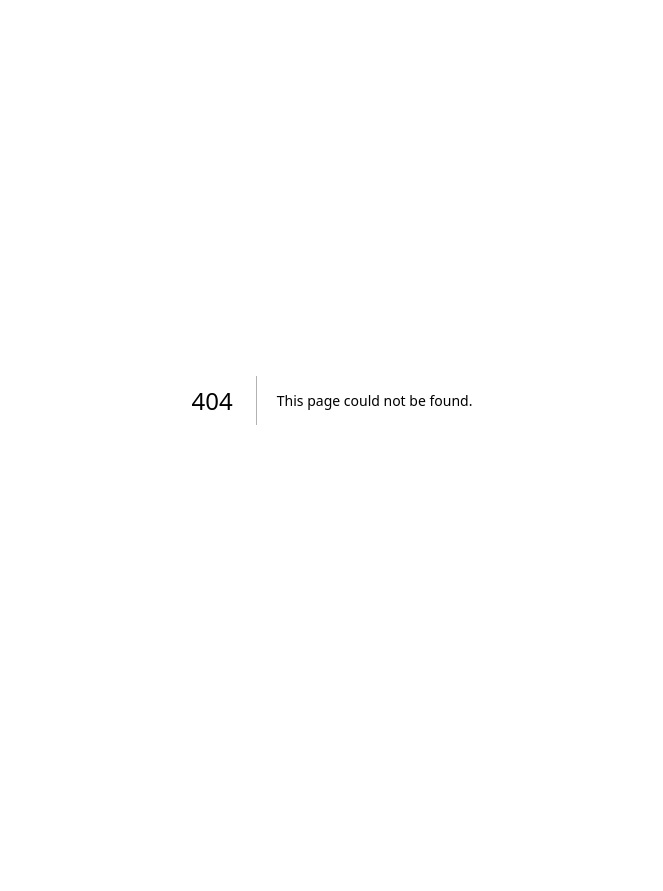
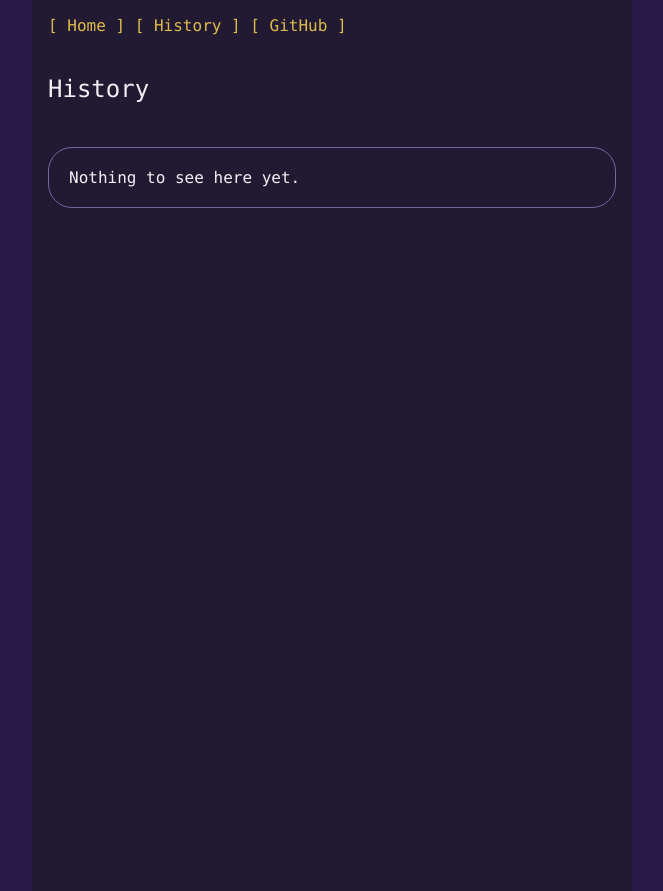
Before and after one commit to jewelcodes/cs601-final-project, a Next.js app in the folder frontend/: page /history in a window 1280 px wide. Before the commit this address had no page. Shown: the whole page, without its empty margins (308-971 px from the left). Before the commit the page ends 800 px from the top, so only its background shows below. Built offline with nearby package versions, Linux system fonts and the light colour scheme.

Commit message:
frontend: implemented history viewing and deletion

```diff
--- /dev/null
+++ b/frontend/src/app/components/HistoryList/HistoryList.css
@@ -0,0 +1,76 @@
+/*
+ * Etymology App for CS601
+ * Omar Elghoul
+ */
+
+.history-header {
+    padding: 1em;
+}
+
+.history-header h2 {
+    font-size: 1.5em;
+    font-weight: normal;
+    margin-bottom: 0.5em;
+    padding: 1em 0 0.5em 0;
+    margin: 0;
+}
+
+.history-list {
+    display: flex;
+    flex-direction: column;
+    width: 100%;
+    gap: 0.5em;
+    align-items: stretch;
+    list-style: none;
+    margin: 0;
+    padding: 1em;
+    min-height: 95vh;
+}
+
+.history-list li {
+    display: flex;
+    flex-direction: row;
+    width: 100%;
+    align-items: center;
+    margin: 0;
+    border: 1px solid var(--accent-light);
+    padding: 1.25em;
+    border-radius: 1.5em;
+    transition: border-color 0.15s ease;
+}
+
+.history-list li:hover {
+    border-color: var(--accent-lighter);
+}
+
+.history-list li div:first-child {
+    font-size: 1.85em;
+    font-weight: bold;
+    width: 50%;
+    font-family: "Palatino Linotype", Palatino, "Book Antiqua", "Times New Roman",
+        Times, serif;
+    color: var(--gold);
+    text-shadow: 1px 1px 1px var(--gold);
+}
+
+.history-list li div:last-child {
+    width: 50%;
+    text-align: right;
+    font-size: 0.875em;
+    display: flex;
+    flex-direction: column;
+    align-items: flex-end;
+}
+
+.history-list li div:last-child a:first-of-type {
+    color: var(--green);
+    margin-bottom: 0.15em;
+}
+
+.history-list li div:last-child a:last-of-type {
+    color: var(--red);
+}
+
+.history-list a {
+    display: block;
+}
--- /dev/null
+++ b/frontend/src/app/components/HistoryList/HistoryList.tsx
@@ -0,0 +1,58 @@
+/*
+ * Etymology App for CS601
+ * Omar Elghoul
+ */
+
+"use client";
+"use strict";
+
+import "./HistoryList.css";
+import { useState, useEffect } from "react";
+import { getHistory, deleteFromHistory, clearHistory } from "../../helpers/history";
+import { Etymology } from "../../interfaces/etymology";
+import Link from "../Link/Link";
+
+export default function HistoryList() {
+    const [history, setHistory] = useState<Etymology[]>([]);
+
+    useEffect(() => {
+        setHistory(getHistory());
+    }, []);
+
+    return (<>
+        <div className="history-header">
+            <h2>History</h2>
+            {history.length !== 0 && <Link onClick={() => {
+                clearHistory();
+                setHistory(getHistory());
+            }}>Delete All</Link>}
+        </div>
+
+        <ul className="history-list">
+            {history.map((e: Etymology) => (
+                <li key={e.word}>
+                    <div>
+                        {e.word}
+                    </div>
+                    <div>
+                        <Link href={`/?word=${e.word}`}>
+                            View
+                        </Link>
+                        <Link onClick={() => {
+                            deleteFromHistory(e.word);
+                            setHistory(getHistory());
+                        }}>
+                            Delete
+                        </Link>
+                    </div>
+                </li>
+            ))}
+
+            {history.length === 0 && (
+                <li>
+                    Nothing to see here yet.
+                </li>
+            )}
+        </ul>
+    </>);
+}
--- a/frontend/src/app/components/Link/Link.tsx
+++ b/frontend/src/app/components/Link/Link.tsx
@@ -3,18 +3,24 @@
  * Omar Elghoul
  */
 
+"use client";
 "use strict";
 
 import "./Link.css";
 import NextLink from "next/link";
 
 export default function Link({ ...props }: Readonly<{
-    href: string,
+    href?: string,
     target?: "_blank" | "_self" | null,
+    onClick?: () => void,
     children?: React.ReactNode
 }>) {
     return (
-        <NextLink href={props.href} target={props.target || "_self"} className="link">
+        <NextLink href={props.href || ""}
+            target={props.target || "_self"}
+            className="link"
+            onClick={props.onClick}
+        >
             [ {props.children} ]
         </NextLink>
     );
--- a/frontend/src/app/globals.css
+++ b/frontend/src/app/globals.css
@@ -12,6 +12,8 @@
     --accent-light: #7168a4;
     --accent-dark: #221a32;
     --gold: #debc4c;
+    --red: #d9534f;
+    --green: #5cb85c;
 }
 
 body {
--- /dev/null
+++ b/frontend/src/app/history/page.tsx
@@ -0,0 +1,19 @@
+/*
+ * Etymology App for CS601
+ * Omar Elghoul
+ */
+
+"use client";
+"use strict";
+
+import Header from "../components/Header/Header";
+import HistoryList from "../components/HistoryList/HistoryList";
+
+export default function HistoryPage() {
+    return (
+        <main>
+            <Header />
+            <HistoryList />
+        </main>
+    );
+}
```
Also changed, not shown: frontend/src/app/components/Search/Search.tsx (+5 -4 lines), frontend/src/app/page.tsx (+28 -1 lines).
